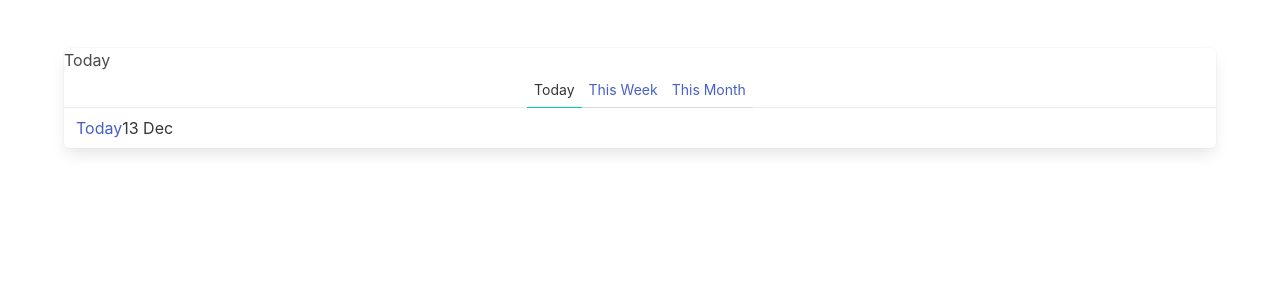
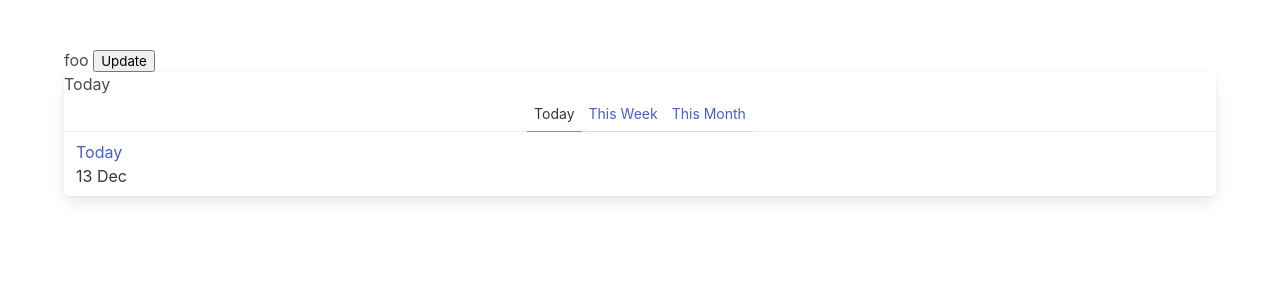
Before and after one commit to pparksso/vue3_ts, a Vue app: page / in a window 1280 px wide. Shown: the top 300 px of the page. Built offline with nearby package versions, Linux system fonts and the light colour scheme.

Commit message:
pinia ing

```diff
--- a/package.json
+++ b/package.json
@@ -11,6 +11,7 @@
   "dependencies": {
     "@types/luxon": "^2.3.1",
     "luxon": "^2.3.1",
+    "pinia": "^2.0.28",
     "vue": "^3.2.45"
   },
   "devDependencies": {
--- a/src/components/TimeLine.vue
+++ b/src/components/TimeLine.vue
@@ -1,17 +1,22 @@
 <script setup lang="ts">
 import {ref, computed} from 'vue'
-import {Post, today, thisMonth, thisWeek} from '../posts'
+import {TimelinePost, today, thisMonth, thisWeek} from '../posts'
 import { DateTime } from 'luxon'
+import TimeLineItem from './TimeLineItem.vue';
+import {usePosts} from '../store/posts'
+
+const postsStore = usePosts()
 
 const periods = ['Today', 'This Week', 'This Month']as const
 type Period = typeof periods[number]
 
 const selectedPeriod = ref<Period>('Today');
+
 function selectPeriod(period: Period) {
   selectedPeriod.value = period
 }
 
-const posts = computed(()=>{
+const posts = computed<TimelinePost[]>(()=>{
   return [today,thisWeek, thisMonth].map(post=> {
   return {
     ...post,
@@ -20,21 +25,23 @@ const posts = computed(()=>{
 }).filter(post=> {
   if(selectedPeriod.value === "Today") return post.created >= DateTime.now().minus({day:1})
   if(selectedPeriod.value === "This Week") return post.created >= DateTime.now().minus({week:1})
-  if(selectedPeriod.value === 'This Month') return post.created >= DateTime.now().minus({month:1})
   return post
 })
 })
 </script>
 <template>
+  {{postsStore.foo}}
+  <button @click="postsStore.updateFoo('bar')">Update</button>
   <nav class="is-primary panel">
     {{selectedPeriod}}
     <span class="panel-tabs">
       <a v-for="period of periods" :key="period" @click="selectPeriod(period)" :class="{'is-active' : period === selectedPeriod}">{{period}}</a>
     </span>
-    <a v-for="post of posts" :key="post.id" class="panel-block">
-    <a>{{post.title}}</a>
-    <div class="">{{post.created.toFormat('d MMM')}}</div>
-    </a>
+    <TimeLineItem
+    v-for="post of posts"
+    :key="post.id"
+    :post="post"
+    />
   </nav>
 
 </template>
--- /dev/null
+++ b/src/components/TimeLineItem.vue
@@ -0,0 +1,11 @@
+<script setup lang="ts">
+import {TimelinePost} from '../posts'
+const props = defineProps<{post:TimelinePost}>()
+</script>
+<template>
+    <a class="panel-block is-flex is-flex-direction-column is-align-items-flex-start">
+    <a>{{post.title}}</a>
+    <div class="">{{post.created.toFormat('d MMM')}}</div>
+    </a>
+
+</template>
--- a/src/main.ts
+++ b/src/main.ts
@@ -1,4 +1,5 @@
 import { createApp } from 'vue'
 import App from './App.vue'
+import {createPinia} from 'pinia'
 
-createApp(App).mount('#app')
+createApp(App).use(createPinia()).mount('#app')
--- a/src/posts.ts
+++ b/src/posts.ts
@@ -5,7 +5,9 @@ export interface Post {
   title:string,
   created: string
 }
-
+export interface TimelinePost extends Omit<Post,'created'> {
+  created:DateTime
+}
 export const today:Post = {
   id:'1',
   title:'Today',
--- /dev/null
+++ b/src/store/posts.ts
@@ -0,0 +1,56 @@
+import {defineStore} from 'pinia'
+import {Post} from "../posts"
+
+interface PostState{
+  ids:string[]
+  all:Record<string, Post>
+}
+
+export const usePosts = defineStore('posts',{
+  state:():PostState=>({
+    foo:'foo'
+  }),
+  actions:{
+    updateFoo(foo:string){
+      this.foo = foo
+    }
+
+  }
+})
+
+
+
+
+
+
+
+
+//자체 스토어 제작 방법
+// import {reactive, readonly} from 'vue'
+
+// interface PostsState {
+//   foo: string
+// }
+
+// export class PostsStore {
+//  #state: PostsState
+
+//  constructor(){
+//   this.#state = reactive<PostsState>({
+//     foo:'foo'
+//   })
+//  }
+//  getState(){
+//   return readonly(this.#state)
+//  }
+
+//  updateFoo(foo:string){
+//   this.#state.foo = foo
+//  }
+// }
+
+// const store = new PostsStore()
+
+// export function usePosts() {
+//   return store
+// }
```
Also changed, not shown: 1 other file (tests, documents, lock files or other folders).
